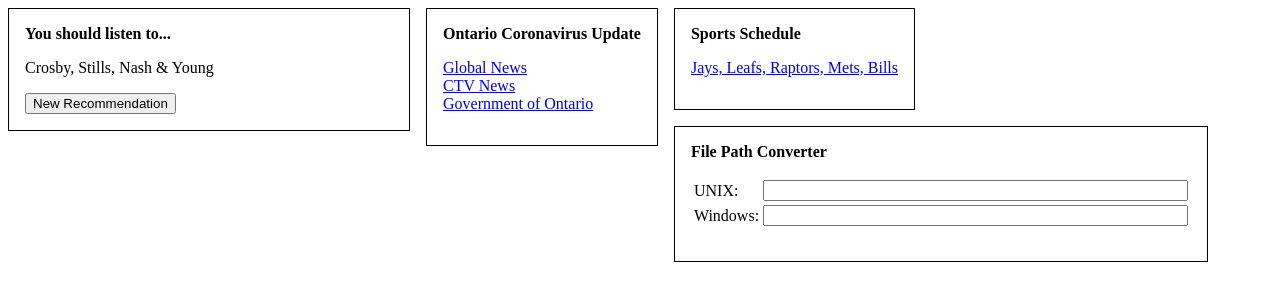
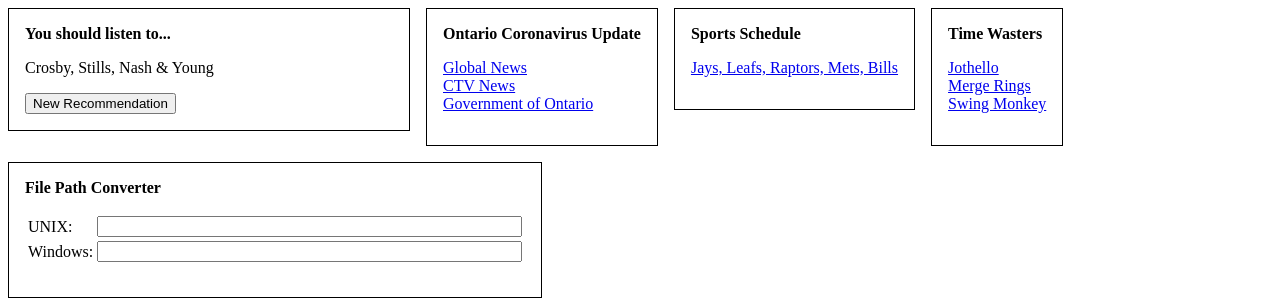
Before and after one commit to jdw1996/dashboard, a React (Create React App) app: page / in a window 1280 px wide. Shown: the top 300 px of the page. Built offline with nearby package versions, Linux system fonts and the light colour scheme.

Commit message:
Add Time Wasters widget

```diff
--- a/src/App.tsx
+++ b/src/App.tsx
@@ -3,6 +3,7 @@
 import { CoronavirusUpdate } from './CoronavirusUpdate';
 import { FilePathConverter } from './FilePathConverter';
 import { SportsSchedule } from './SportsSchedule';
+import { TimeWasters } from './TimeWasters';
 
 function App(): JSX.Element {
   return (
@@ -10,6 +11,7 @@
       <MusicRecommender />
       <CoronavirusUpdate />
       <SportsSchedule />
+      <TimeWasters />
       <FilePathConverter />
     </div>
   );
--- /dev/null
+++ b/src/TimeWasters.tsx
@@ -0,0 +1,16 @@
+import React from 'react';
+import { Widget } from './Widget';
+
+export function TimeWasters(): JSX.Element {
+  return (
+    <Widget className="time-wasters" title="Time Wasters">
+      <p>
+        <a href="https://josephwinters.com/jothello/">Jothello</a>
+        <br />
+        <a href="https://www.coolmathgames.com/0-merge-rings">Merge Rings</a>
+        <br />
+        <a href="https://www.coolmathgames.com/0-swing-monkey">Swing Monkey</a>
+      </p>
+    </Widget>
+  );
+}
```
